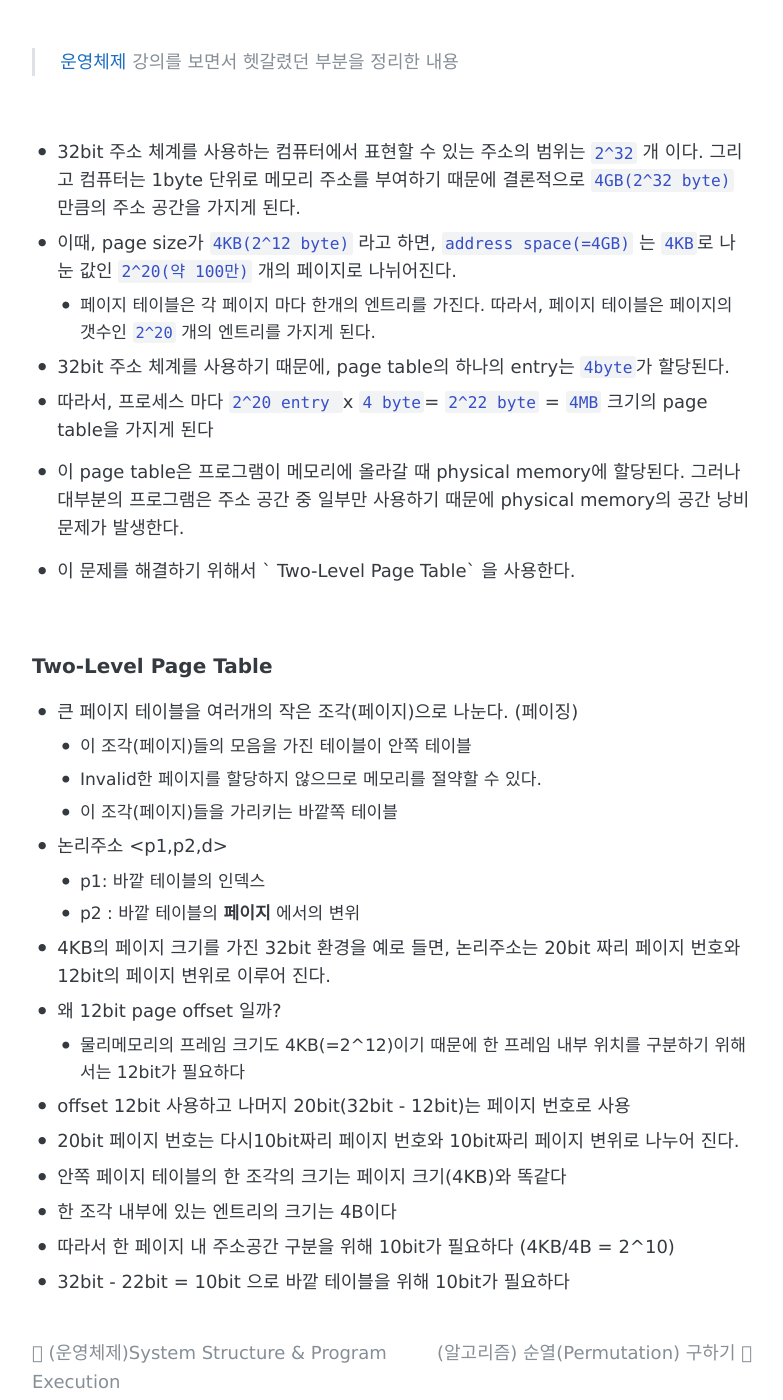
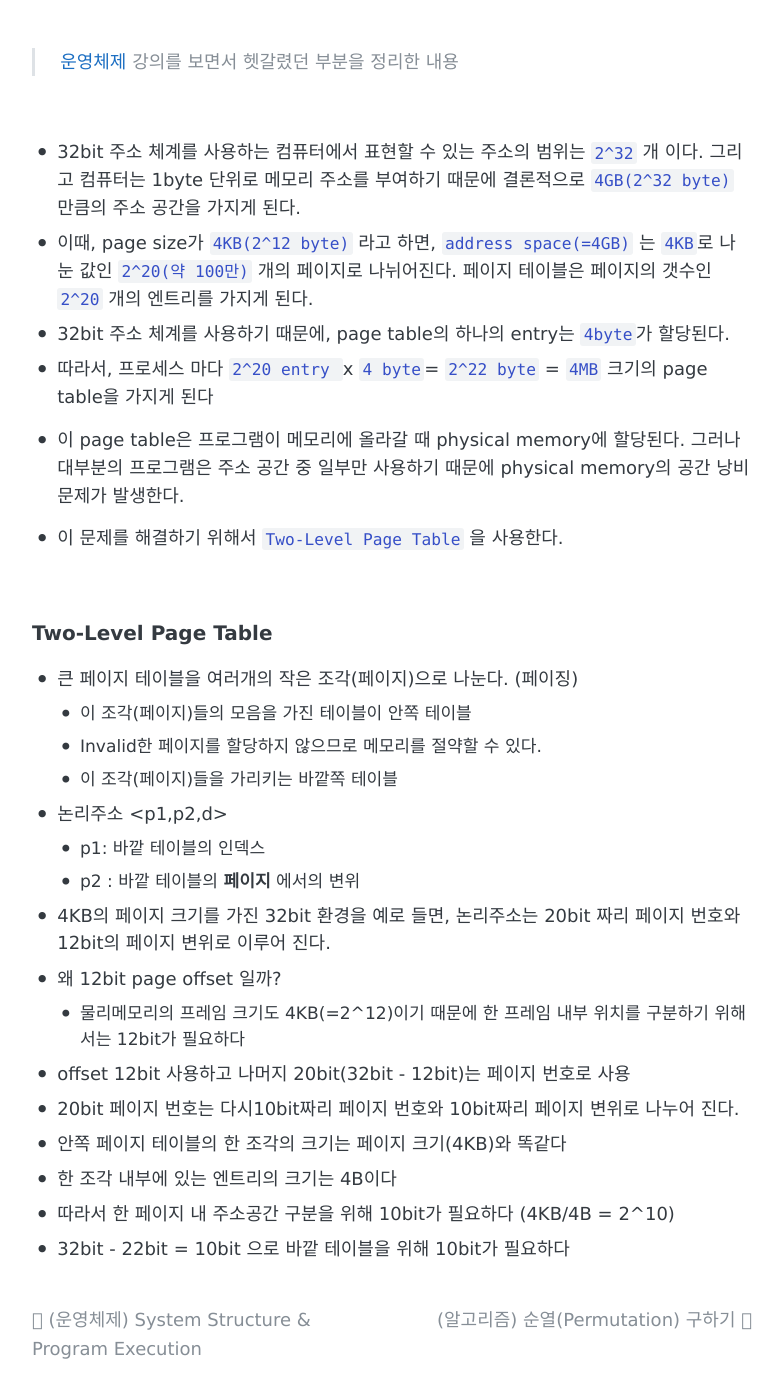
Before and after one commit to zoe0-0/blog, a Jekyll site: the page built from _posts/2021-02-09-OperatingSystem02.md, in a window 1280 px wide and 1400 px high, scrolled down 255 px. Shown: the whole window, without its empty margins (248-1031 px from the left). Built offline with Jekyll 4.4.1, drawn with Linux system fonts in a browser that asks for light colours; comment, search, counter and statistics services are not loaded.

Commit message:
Edit posts

```diff
--- a/_posts/2021-02-09-OperatingSystem02.md
+++ b/_posts/2021-02-09-OperatingSystem02.md
@@ -12,13 +12,12 @@ tags:
 <br>
 
 - 32bit 주소 체계를 사용하는 컴퓨터에서 표현할 수 있는 주소의 범위는  `2^32` 개 이다. 그리고 컴퓨터는 1byte 단위로 메모리 주소를 부여하기 때문에 결론적으로 `4GB(2^32 byte)` 만큼의 주소 공간을 가지게 된다.
-- 이때, page size가 `4KB(2^12 byte)` 라고 하면, `address space(=4GB)` 는 `4KB`로 나눈 값인 `2^20(약 100만)` 개의 페이지로  나뉘어진다.
-  - 페이지 테이블은 각 페이지 마다 한개의 엔트리를 가진다. 따라서, 페이지 테이블은 페이지의 갯수인 `2^20` 개의 엔트리를 가지게 된다.
+- 이때, page size가 `4KB(2^12 byte)` 라고 하면, `address space(=4GB)` 는 `4KB`로 나눈 값인 `2^20(약 100만)` 개의 페이지로  나뉘어진다. 페이지 테이블은 페이지의 갯수인 `2^20` 개의 엔트리를 가지게 된다.
 - 32bit 주소 체계를 사용하기 때문에, page table의 하나의 entry는 `4byte`가 할당된다.
 - 따라서, 프로세스 마다 `2^20 entry ` x `4 byte`= `2^22 byte` = `4MB` 크기의 page table을 가지게 된다
 - 이 page table은 프로그램이 메모리에 올라갈 때 physical memory에 할당된다. 그러나 대부분의 프로그램은 주소 공간 중 일부만 사용하기 때문에 physical memory의 공간 낭비 문제가 발생한다.
 
-- 이 문제를 해결하기 위해서  ` Two-Level Page Table` 을 사용한다.
+- 이 문제를 해결하기 위해서  `Two-Level Page Table` 을 사용한다.
 
 <br>
 
```
Also changed, not shown: _posts/2021-02-09-OperatingSystem01.md (+1 -1 lines).
